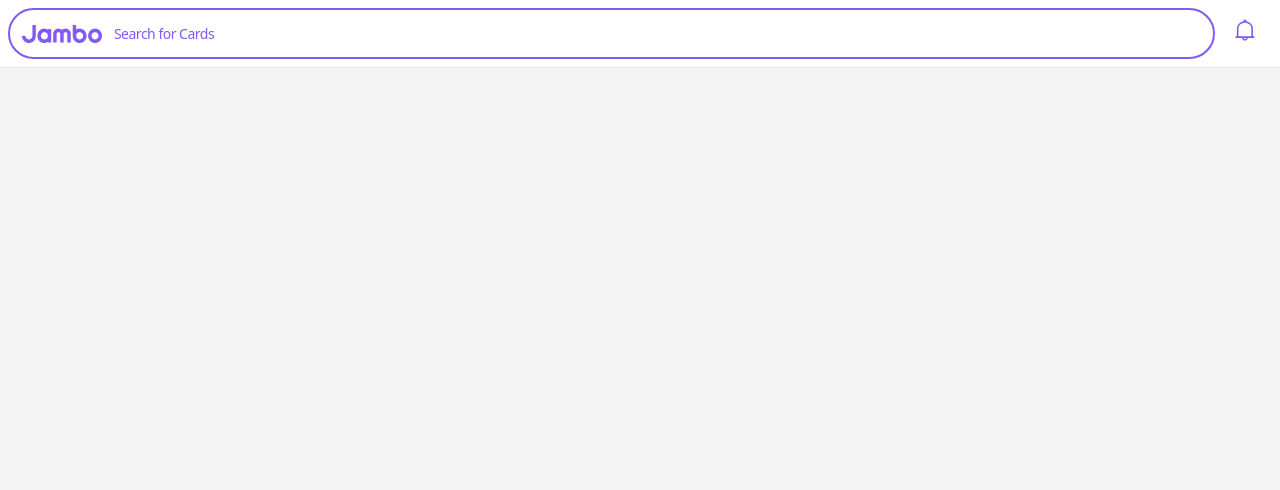
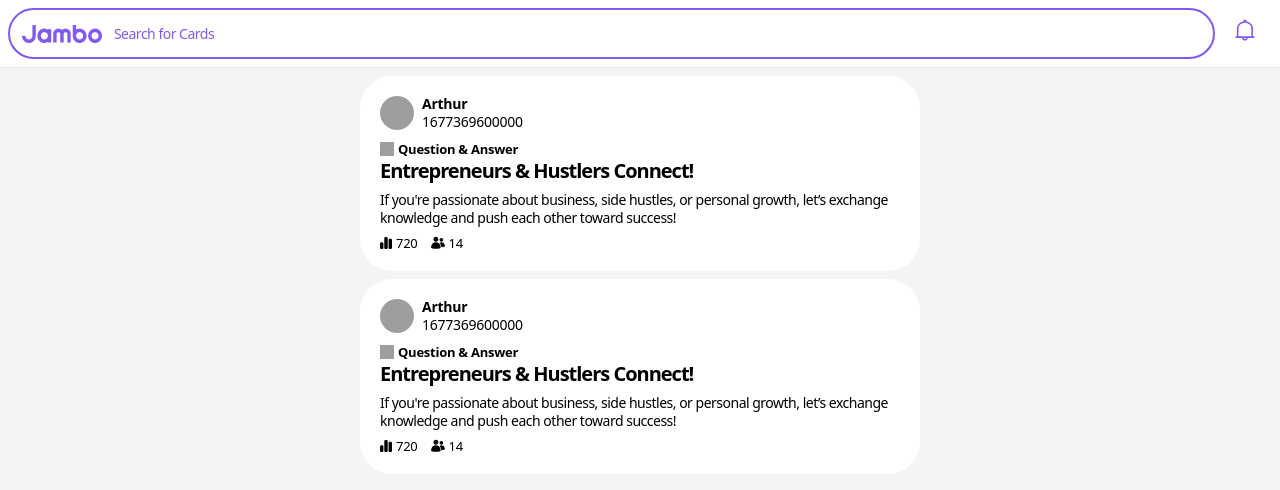
Before and after one commit to yoohaso/jambo, a React (Vite) app: page / in a window 1280 px wide. Shown: the top 490 px of the page. Built offline with nearby package versions, Linux system fonts and the light colour scheme; grey boxes are pictures that could not be loaded.

Commit message:
feat: add static no images post ui in Card components

```diff
--- /dev/null
+++ b/src/components/Card.tsx
@@ -0,0 +1,176 @@
+function VisitorIcon() {
+  return (
+    <svg width="12" height="12" viewBox="0 0 12 12" fill="none" xmlns="http://www.w3.org/2000/svg">
+      <path
+        d="M4.28571 1.28571C4.28571 0.575893 4.86161 0 5.57143 0H6.42857C7.13839 0 7.71429 0.575893 7.71429 1.28571V10.7143C7.71429 11.4241 7.13839 12 6.42857 12H5.57143C4.86161 12 4.28571 11.4241 4.28571 10.7143V1.28571ZM0 6.42857C0 5.71875 0.575893 5.14286 1.28571 5.14286H2.14286C2.85268 5.14286 3.42857 5.71875 3.42857 6.42857V10.7143C3.42857 11.4241 2.85268 12 2.14286 12H1.28571C0.575893 12 0 11.4241 0 10.7143V6.42857ZM9.85714 1.71429H10.7143C11.4241 1.71429 12 2.29018 12 3V10.7143C12 11.4241 11.4241 12 10.7143 12H9.85714C9.14732 12 8.57143 11.4241 8.57143 10.7143V3C8.57143 2.29018 9.14732 1.71429 9.85714 1.71429Z"
+        fill="black"
+      />
+    </svg>
+  );
+}
+
+function TalkingIcon() {
+  return (
+    <svg width="15" height="14" viewBox="0 0 15 14" fill="none" xmlns="http://www.w3.org/2000/svg">
+      <path
+        fillRule="evenodd"
+        clipRule="evenodd"
+        d="M5.86524 5.71976C7.21726 5.71976 8.31336 4.62367 8.31336 3.27164C8.31336 1.91962 7.21726 0.823517 5.86524 0.823517C4.51323 0.823517 3.41712 1.91962 3.41712 3.27164C3.41712 4.62365 4.51323 5.71976 5.86524 5.71976ZM11.3626 5.65557C12.3707 5.65557 13.1879 4.83831 13.1879 3.83021C13.1879 2.82212 12.3707 2.00486 11.3626 2.00486C10.3545 2.00486 9.5372 2.82212 9.5372 3.83021C9.5372 4.83831 10.3545 5.65557 11.3626 5.65557ZM14.991 9.97175C14.6259 7.67395 13.4233 6.29957 11.3617 6.29957C10.5672 6.29957 9.92296 6.49286 9.38605 6.87935C9.45051 6.94381 9.51489 7.00819 9.6008 7.07264C10.4812 7.99609 11.0826 9.32749 11.3617 11.024C11.3617 11.0595 11.3682 11.0949 11.374 11.1268C11.3788 11.1528 11.3832 11.1765 11.3832 11.1958C13.3803 11.2173 15.1412 10.8737 14.9909 9.97173L14.991 9.97175ZM1.01104 11.1527C0.817768 12.3338 3.17999 12.8062 5.86433 12.8062C8.54868 12.8062 10.9109 12.3338 10.7176 11.1527C10.2022 8.08183 8.59163 6.25648 5.86433 6.25648C3.13704 6.25648 1.52645 8.06036 1.01104 11.1527Z"
+        fill="black"
+      />
+    </svg>
+  );
+}
+
+interface CardProps {
+  cardType?: 'POST' | 'VIDEO';
+  profile?: {
+    nickName: string;
+    imageUrl: string;
+  };
+  category?: {
+    name: string;
+    imageUrl: string;
+  };
+  title?: string;
+  body?: string | null;
+  cardImages?: { imageUrl: string }[];
+  video?: { videoUrl: string }[];
+  viewCount?: number;
+  userCount?: number;
+  createdAt?: number;
+}
+
+export function Card({
+  cardType = 'POST',
+  profile = {
+    nickName: 'Arthur',
+    imageUrl: 'https://jambo-homework.s3.ap-northeast-2.amazonaws.com/thumbnail/t11.png',
+  },
+  category = {
+    name: 'Question & Answer',
+    imageUrl:
+      'https://jambo-homework.s3.ap-northeast-2.amazonaws.com/categroy/Question%26Answer.png',
+  },
+  title = 'Entrepreneurs & Hustlers Connect!',
+  body = "If you're passionate about business, side hustles, or personal growth, let’s exchange knowledge and push each other toward success!",
+  cardImages = [
+    {
+      imageUrl: 'https://jambo-homework.s3.ap-northeast-2.amazonaws.com/image/img5.png',
+    },
+  ],
+  viewCount = 720,
+  userCount = 14,
+  createdAt = 1677369600000,
+}: CardProps) {
+  return cardType === 'POST' ? (
+    <PostCard
+      profile={profile}
+      createdAt={createdAt}
+      category={category}
+      title={title}
+      body={body}
+      cardImages={cardImages}
+      viewCount={viewCount}
+      userCount={userCount}
+    />
+  ) : (
+    <></>
+  );
+}
+
+interface PostCardProps {
+  profile: {
+    nickName: string;
+    imageUrl: string;
+  };
+  category: {
+    name: string;
+    imageUrl: string;
+  };
+  title: string;
+  body: string | null;
+  cardImages: { imageUrl: string }[];
+  viewCount: number;
+  userCount: number;
+  createdAt: number;
+}
+
+function PostCard({
+  profile,
+  createdAt,
+  category,
+  title,
+  body,
+  viewCount,
+  userCount,
+}: PostCardProps) {
+  return (
+    <div className="h-fit rounded-[32px] bg-common-container-presentCard sm:w-[560px]">
+      <UserInfo {...profile} createdAt={createdAt} />
+      <Contents
+        category={category}
+        title={title}
+        body={body}
+        viewCount={viewCount}
+        userCount={userCount}
+      />
+    </div>
+  );
+}
+
+interface UserInfoProps {
+  nickName: string;
+  imageUrl: string;
+  createdAt: number;
+}
+
+function UserInfo({ nickName, imageUrl, createdAt }: UserInfoProps) {
+  return (
+    <div className="flex items-center gap-common-presentCard-gap px-common-padding-presentCard pb-[12px] pt-common-padding-presentCard">
+      <img src={imageUrl} className="size-[34px] rounded-common-border-radius-full" />
+      <div className="flex flex-col gap-unit-xxxs">
+        <span className="typography-exception-username-small text-text-default">{nickName}</span>
+        <span className="typography-exception-meta text-text-default">{createdAt}</span>
+      </div>
+    </div>
+  );
+}
+
+interface ContentsProps {
+  category: {
+    name: string;
+    imageUrl: string;
+  };
+  title: string;
+  body: string | null;
+  viewCount: number;
+  userCount: number;
+}
+
+function Contents({ category, title, body, viewCount, userCount }: ContentsProps) {
+  return (
+    <div className="flex flex-col gap-common-presentCard-gap px-common-padding-presentCard pb-common-padding-presentCard">
+      <div className="flex flex-col gap-[2px]">
+        <div className="flex gap-unit-xxxs">
+          <img src={category.imageUrl} className="size-[14px]" />
+          <span className="typography-label-small-bold text-text-default">{category.name}</span>
+        </div>
+        <span className="typography-title-small-heavy text-text-default">{title}</span>
+      </div>
+      <div>
+        <p className="typography-medium text-text-default">{body}</p>
+      </div>
+      <div className="flex gap-unit-sx">
+        <div className="flex items-center gap-unit-xxxs">
+          <VisitorIcon />
+          <span className="typography-body-small text-text-default">{viewCount}</span>
+        </div>
+        <div className="flex items-center gap-unit-xxxs">
+          <TalkingIcon />
+          <span className="typography-body-small text-text-default">{userCount}</span>
+        </div>
+      </div>
+    </div>
+  );
+}
--- a/src/index.css
+++ b/src/index.css
@@ -5,6 +5,21 @@
 @layer components {
   .typography-medium {
     @apply text-[14px] font-normal leading-[18px] tracking-[-0.5px];
+  }
+  .typography-exception-username-small {
+    @apply text-[14px] font-bold leading-[14px] tracking-[-0.25px];
+  }
+  .typography-exception-meta {
+    @apply text-[14px] font-normal leading-[14px] tracking-[-0.25px];
+  }
+  .typography-label-small-bold {
+    @apply text-[13px] font-bold leading-[15px] tracking-[-0.25px];
+  }
+  .typography-title-small-heavy {
+    @apply text-[20px] font-extrabold leading-[24px] tracking-[-1px];
+  }
+  .typography-body-small {
+    @apply text-[13px] font-normal leading-[16px] tracking-[-0.25px];
   }
 }
 
--- a/src/pages/Home.tsx
+++ b/src/pages/Home.tsx
@@ -1,4 +1,5 @@
 import BrandLogoImage from '@/assets/images/brand-logo-image.png';
+import { Card } from '@/components/Card';
 
 function BellIcon() {
   return (
@@ -19,7 +20,7 @@ interface HeaderProps {
 
 function Header({ children }: HeaderProps) {
   return (
-    <div className="flex h-[64px] w-screen min-w-[390px] gap-[8px] border-b-[0.5px] bg-common-home-header-background py-[8px] pl-[8px] pr-[14px] sm:h-[68px] sm:w-full sm:min-w-[360px]">
+    <div className="flex h-[64px] w-screen min-w-[390px] gap-common-presentCard-gap border-b-[0.5px] bg-common-home-header-background py-[8px] pl-[8px] pr-[14px] sm:h-[68px] sm:w-full sm:min-w-[360px]">
       {children}
     </div>
   );
@@ -45,6 +46,10 @@ export function Home() {
         <SearchBar />
         <BellIcon />
       </Header>
+      <main className="flex flex-col items-center gap-common-presentCard-gap p-[8px]">
+        <Card />
+        <Card />
+      </main>
     </div>
   );
 }
--- a/tailwind.config.js
+++ b/tailwind.config.js
@@ -18,6 +18,11 @@ export default {
       },
       gap: {
         'unit-sx': '12px',
+        'unit-xxxs': '4px',
+        'common-presentCard-gap': '8px',
+      },
+      padding: {
+        'common-padding-presentCard': '20px',
       },
     },
   },
```
